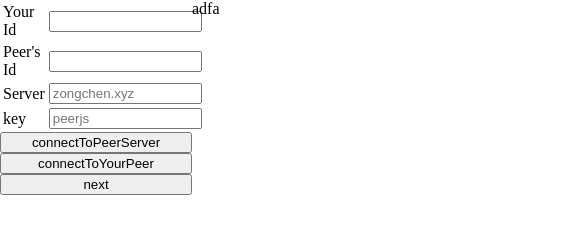
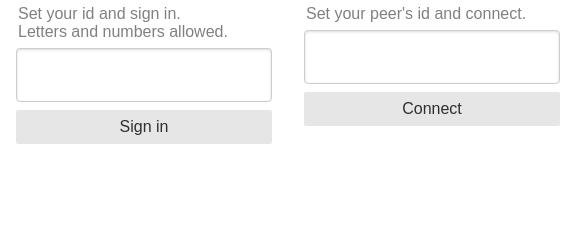
Before and after one commit to zongc1001/Circle, a browser extension: page src/popup.html in a window 400 px wide. Shown: the whole page, 576 px wide, since content can reach past the window. Drawn offline with Linux system fonts and the light colour scheme.

```diff
--- a/src/popup.css
+++ b/src/popup.css
@@ -1,12 +1,21 @@
 body {
-    max-width: 12rem;
+    max-width: 18rem;
     padding: 0;
     margin: 0;
+    font-family: Arial, Helvetica, sans-serif;
+}
 
+.text-input {
+    padding: 0.5em 0.6em;
+    border: 1px solid #ccc;
+    box-shadow: inset 0 1px 3px #ddd;
+    border-radius: 4px;
+    vertical-align: middle;
+    box-sizing: border-box;
 }
 
 .container {
-    width: 24rem;
+    width: 200%;
     display: flex;
     flex-direction: row;
 }
@@ -15,16 +24,61 @@
     width: 50%;
     display: flex;
     flex-direction: column;
+
 }
 
 .page1 {
     width: 50%;
     display: flex;
+    flex-direction: column;
 }
 
 .button {
-    display: flex;
-    flex-direction: column;
+    font-family: inherit;
+    font-size: 1rem;
+    padding: 0.5em 1em;
+    color: rgba(0, 0, 0, 0.80);
+    border: none rgba(0, 0, 0, 0);
+    background-color: #E6E6E6;
+    text-decoration: none;
+    text-align: center;
+    border-radius: 2px;
+    cursor: pointer;
+}
+
+.tip {
+    padding: 2px;
+    margin: 1rem;
+    margin-top: .2rem;
+    margin-bottom: .2rem;
+    color: grey;
+}
+
+#myId {
+    margin: 1rem;
+    margin-top: .1rem;
+    margin-bottom: .5rem;
+    font-size: 1.5rem;
+}
+
+#connectToPeerServer {
+    margin: 1rem;
+    margin-top: 0rem;
+    margin-bottom: 1rem;
+}
+
+
+#peerId {
+    margin: 1rem;
+    margin-top: .1rem;
+    margin-bottom: .5rem;
+    font-size: 1.5rem;
+}
+
+#connectToYourPeer {
+    margin: 1rem;
+    margin-top: 0rem;
+    margin-bottom: 1rem;
 }
 
 @keyframes slideleft {
@@ -36,7 +90,6 @@
     animation-name: slideleft;
     animation-duration: 1s;
     animation-fill-mode: forwards;
-
 }
 
 .toright {
--- a/src/popup.html
+++ b/src/popup.html
@@ -10,11 +10,18 @@
 <body>
 	<div class="container">
 		<div class="page0">
-      <div>
-        <table>
+			<p class="tip">Set your id and sign in.<br>
+				Letters and numbers allowed.<br></p>
+			<input type="text" id="myId" size="16" class="text-input">
+			<div id="connectToPeerServer" class="button">
+				Sign in
+			</div>
+			<!-- <div> -->
+
+			<!-- <table>
           <tr>
             <td>Your Id</td>
-            <td><input id="myId" type="text" size="16"></td>
+            <td><input id="myIdTemp" type="text" size="16"></td>
           </tr>
           <tr>
             <td>Peer's Id</td>
@@ -29,20 +36,25 @@
             <td>key</td>
             <td><input id="key" type="text" size="16" placeholder="peerjs" value="peerjs"></td>
           </tr>
-        </table>
-      </div>
+        </table> -->
+			<!-- </div> -->
 
-      <div class="button">
+			<!-- <div class="button">
         <input type="button" id="connectToPeerServer" value="connectToPeerServer">
         <input type="button" id="connectToYourPeer" value="connectToYourPeer">
 
         <input type="button" id="next" value="next">
 
-      </div>
+      </div> -->
 
 		</div>
 		<div class="page1">
-      adfa
+			<p class="tip">Set your peer's id and connect.<br>
+			</p>
+			<input type="text" id="peerId" size="16" class="text-input">
+			<div id="connectToYourPeer" class="button">
+				Connect
+			</div>
 		</div>
 	</div>
 
--- a/src/popup.js
+++ b/src/popup.js
@@ -1,6 +1,4 @@
 let storage = chrome.storage.sync || chrome.storage.local;
-let server = get('server');
-let key = get('key');
 let myId = get("myId");
 let peerId = get("peerId");
 
@@ -18,29 +16,26 @@
         {
             myId: '',
             peerId: '',
-            server: '',
-            key: ''
         },
         item => {
             myId.value = item.myId;
             peerId.value = item.peerId;
-            server.value = item.server;
-            key.value = item.key;
         }
     );
 }
 function connectToPeerServer() {
+    console.log("sign in clicked");
     storage.set(
         {
             myId: myId.value,
             peerId: peerId.value,
-            server: server.value,
-            key: key.value,
         },
         () => {
             chrome.runtime.sendMessage({ event: 'connectToPeerServer' }, response => {
+                console.log(response);
                 if (response.success) {
-                    window.close();
+                    document.body.classList.add("toleft");
+
                 }
             });
         }
@@ -52,9 +47,6 @@
     storage.set(
         {
             myId: myId.value,
-            peerId: peerId.value,
-            server: server.value,
-            key: key.value,
         },
         () => {
             chrome.runtime.sendMessage({ event: 'connectToYourPeer' }, response => {
@@ -66,11 +58,7 @@
     );
 }
 
-function next() {
-    document.body.classList.add("toleft");
-}
 
 on("connectToPeerServer", "click", connectToPeerServer);
 on("connectToYourPeer", "click", connectToYourPeer);
-on("next", "click", next);
 restore();
```
Also changed, not shown: src/background.js (+35 -19 lines), src/inject.js (+35 -8 lines), src/dist/background.js, src/manifest.json. Lines whose indentation alone changed are shown as unchanged.
